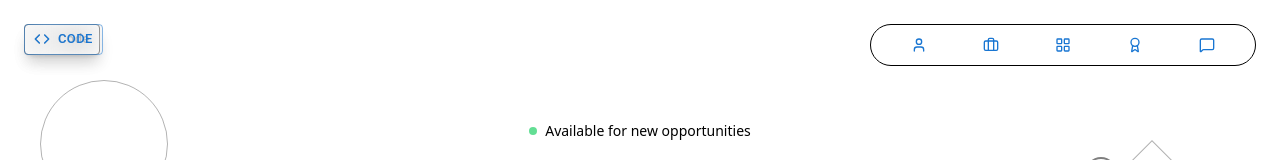
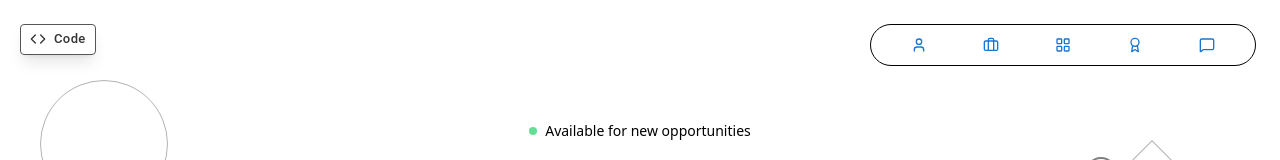
Before and after one commit to VIBHORE-LAB/Portfolio, a React (Vite) app: page / in a window 1280 px wide. Shown: the top 160 px of the page. Built offline with nearby package versions, Linux system fonts and the light colour scheme.

Commit message:
Final Fixes

```diff
--- a/src/components/Portfolio/Header.tsx
+++ b/src/components/Portfolio/Header.tsx
@@ -25,17 +25,7 @@ const scrollToSection = (id: string) => {
 const Header = ({ onCodeToggle }: HeaderProps) => {
   return (
     <>
-      <div className="fixed top-6 left-6 z-50">
-        <Button
-          variant="outlined"
-          size="small"
-          onClick={onCodeToggle}
-          className="bg-card/80 backdrop-blur-md border-border hover:bg-accent transition-all duration-300 shadow-lg"
-        >
-          <Code className="h-4 w-4 mr-2" />
-          Code
-        </Button>
-      </div>
+
 
       <nav className="fixed top-6 right-6 z-50">
         <div className="flex items-center gap-2 bg-card/80 backdrop-blur-md border border-border rounded-full px-4 py-2">
--- a/src/components/Portfolio/Index.tsx
+++ b/src/components/Portfolio/Index.tsx
@@ -50,7 +50,7 @@ const Portfolio: React.FC = () => {
     style={{ transform: `translateY(${scrollY * 0.1}px)` }}
   />
 
-  <div className="fixed top-6 left-6 z-50">
+  <div className="fixed top-6 left-5 mx-auto">
     <Button
       variant="outlined"
       size="small"
```
